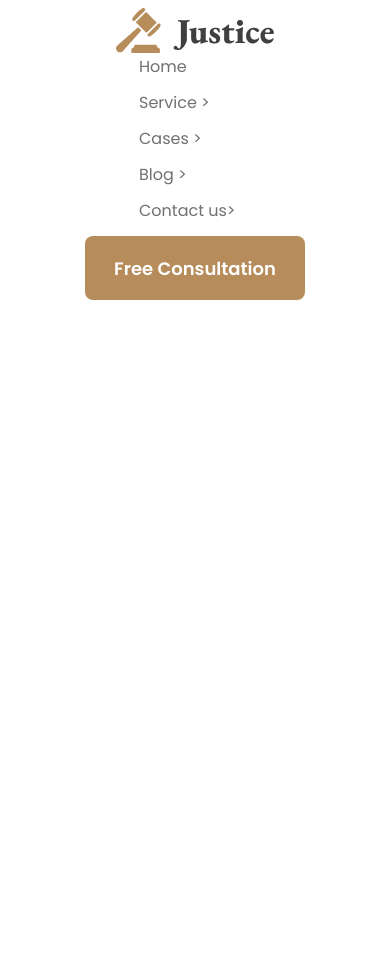
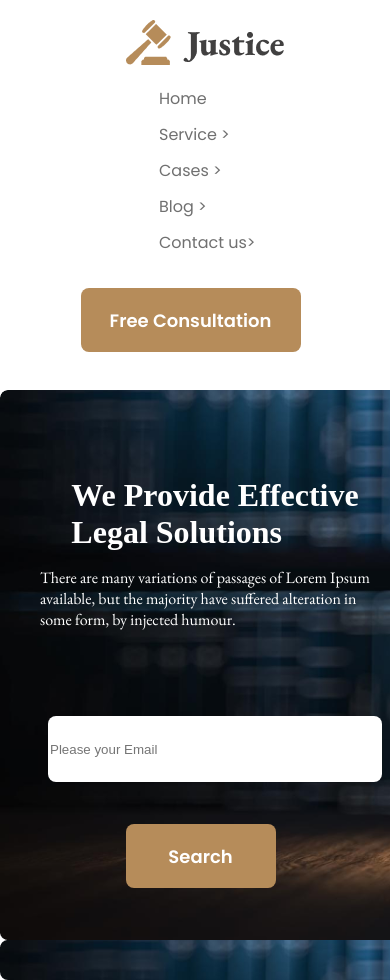
Before and after one commit to HASANALBANNA2024/Banna-legal-Source-ltd, a plain HTML site: page index.html in a window 390 px wide. Before the commit the page ends 844 px from the top, so only its background shows below. Drawn offline with nearby package versions, Linux system fonts and the light colour scheme.

Commit message:
banner section complet

```diff
--- a/index.html
+++ b/index.html
@@ -26,7 +26,7 @@
             </div>
 
             <div class="navber-button">
-                <button class="button">
+                <button class="button button-design">
                         Free Consultation
                 </button>
 
@@ -34,9 +34,22 @@
 
         </nav>
 
+        <div class="banner">
+           <div class="message-box">
+            <h1>We Provide Effective <br> Legal Solutions</h1>
+            <p>There are many variations of passages of Lorem Ipsum available, but the majority have suffered alteration in some form, by injected humour.</p>
+           </div>
+            <div class="mail-box">
+                <input type="email" name="" placeholder="Please your Email " id="" class="banner-input">
+                <button class="button-design button-size-of-banner">Search</button>
+            </div>
+        </div>
+
     </header>
 
     <main>
+
+
 
     </main>
 
--- a/style.css
+++ b/style.css
@@ -1,16 +1,23 @@
 @import url('https://fonts.googleapis.com/css2?family=Poppins:ital,wght@0,100;0,200;0,300;0,400;0,500;0,600;0,700;0,800;0,900;1,100;1,200;1,300;1,400;1,500;1,600;1,700;1,800;1,900&display=swap');
+@import url('https://fonts.googleapis.com/css2?family=EB+Garamond:ital,wght@0,400..800;1,400..800&family=Poppins:ital,wght@0,100;0,200;0,300;0,400;0,500;0,600;0,700;0,800;0,900;1,100;1,200;1,300;1,400;1,500;1,600;1,700;1,800;1,900&display=swap');
 
 /* share style */
-.display{
-    display: flex;}
+* {
+    margin: 0 auto;
+}
 
-.bg-light{
-    background-color: rgb(255,255,255);
+.display {
+    display: flex;
+}
+
+.bg-light {
+    background-color: rgb(255, 255, 255);
 }
 
 /* navber desgin */
 
-.navber{
+.navber {
+    max-width: 1170px;
     flex-direction: row;
     justify-content: space-between;
     align-items: center;
@@ -19,26 +26,29 @@ margin-bottom: 50px;
 
 }
 
-.justice{
+.justice {
     width: 158px;
     height: 46px;
 }
-.navber-link{
+
+.navber-link {
     text-decoration: none;
-    color: rgb(112,112,112);
+    color: rgb(112, 112, 112);
     width: 7rem;
     height: 1.25rem;
     font-size: 1rem;
     font-weight: 400px;
     font-family: "Poppins", sans-serif;
 }
-.navber-icon{
+
+.navber-icon {
     display: flex;
     flex-direction: row;
     justify-content: center;
     align-items: center;
-    gap:1rem;
+    gap: 1rem;
 }
+
 /* .navber-button{
     width: 220px;
     height: 4rem;
@@ -46,46 +56,149 @@ margin-bottom: 50px;
     background-color: rgb(182,140,90);
 
 } */
-.button{
+.button {
+    /* color: rgb(255, 255, 255);
+    font-family: Poppins;
+    font-size: 18px;
+    font-weight: 600;
+    background-color: rgb(182,140,90); */
+    /* border: none;
+    text-align: center;
+    margin: 18px 29px; */
+    width: 220px;
+    height: 4rem;
+    /* border-radius: 0.5rem; */
+
+}
+
+.button-design {
     color: rgb(255, 255, 255);
     font-family: Poppins;
     font-size: 18px;
     font-weight: 600;
-    background-color: rgb(182,140,90);
+    background-color: rgb(182, 140, 90);
     border: none;
     text-align: center;
     margin: 18px 29px;
-    width: 220px;
-    height: 4rem;
     border-radius: 0.5rem;
+    margin-left: 0px;
+}
+
+/* Banner deisgn  */
+
+.button-size-of-banner {
+    width: 150px;
+    height: 64px;
 
 }
 
+.banner-input {
+    width: 500px;
+    height: 64px;
+    border-radius: 8px;
+    background-color: rgb(255, 255, 255);
+    border: none;
+}
+
+.message-box {
+    width: 692px;
+    height: 246px;
+    display: flex;
+    flex-direction: column;
+    gap: 1rem;
+    justify-content: center;
+    align-items: center;
+    /* border: 1px solid tomato; */
+    margin: 0 auto;
+}
+
+.message-box h1 {
+    color: white;
+}
+
+.message-box p {
+    color: white;
+    font-family: EB Garamond;
+}
+
+.mail-box {
+    display: flex;
+    flex-direction: row;
+    justify-content: center;
+    align-items: center;
+    gap: 24px;
+    /* border: 1px solid tomato; */
+    width: 675px;
+}
+
+.banner {
+    max-width: 1170px;
+    height: 550px;
+    background: url('images/banner.png');
+    border-radius: 8px;
+    /* background: linear-gradientrgba((17, 17, 17, 0) 100%); */
+    margin: 0 auto;
+    margin-bottom: 120px;
+}
 
 
 
 
 /* Mobile Media Query  */
 
-@media screen and (max-width: 576px){
+@media screen and (max-width: 576px) {
+
     /* navber media for mobile  */
-    .navber,.navber-icon{
+    .navber,
+    .navber-icon,
+    .banner,
+    .mail-box,
+    .message-box {
         flex-direction: column;
         gap: 1 rem;
-        width: 100%;
+        width: calc(100% - 20px);
+        margin: 0 auto;
+        align-items: center;
+        padding: 20px;
+    }
+
+    .mail-box {
+        justify-content: center;
+        align-items: center;
+    }
+
+    .banner-input {
+        width: calc(100% - 20px);
+        margin: 0 auto;
+    }
+
+}
+
+/* Tablet Media  */
+@media screen and (min-width:577px) and (max-width:992px) {
+
+    /* navber media for tablet  */
+    .navber,
+    .navber-icon,
+    .mail-box,
+    .message-box {
+        flex-direction: column;
+        gap: 1 rem;
+        width: calc(100% - 20px);
         margin: 0 auto;
         align-items: center;
     }
+
+    .banner,
+    .mail-box,
+    .message-box {
+        width:calc(100% - 20px);
+        margin: 0 auto;
+        padding: 20px;
     }
 
-/* Tablet Media  */
-@media screen  and (min-width:577px) and (max-width:992px){
-    /* navber media for tablet  */
-    .navber,.navber-icon{
-        flex-direction: column;
-        gap: 1 rem;
-        width: 100%;
+    .banner-input {
+        width: calc(100% - 20px);
         margin: 0 auto;
-        align-items: center;
     }
 }
```
Lines whose indentation alone changed are shown as unchanged.
